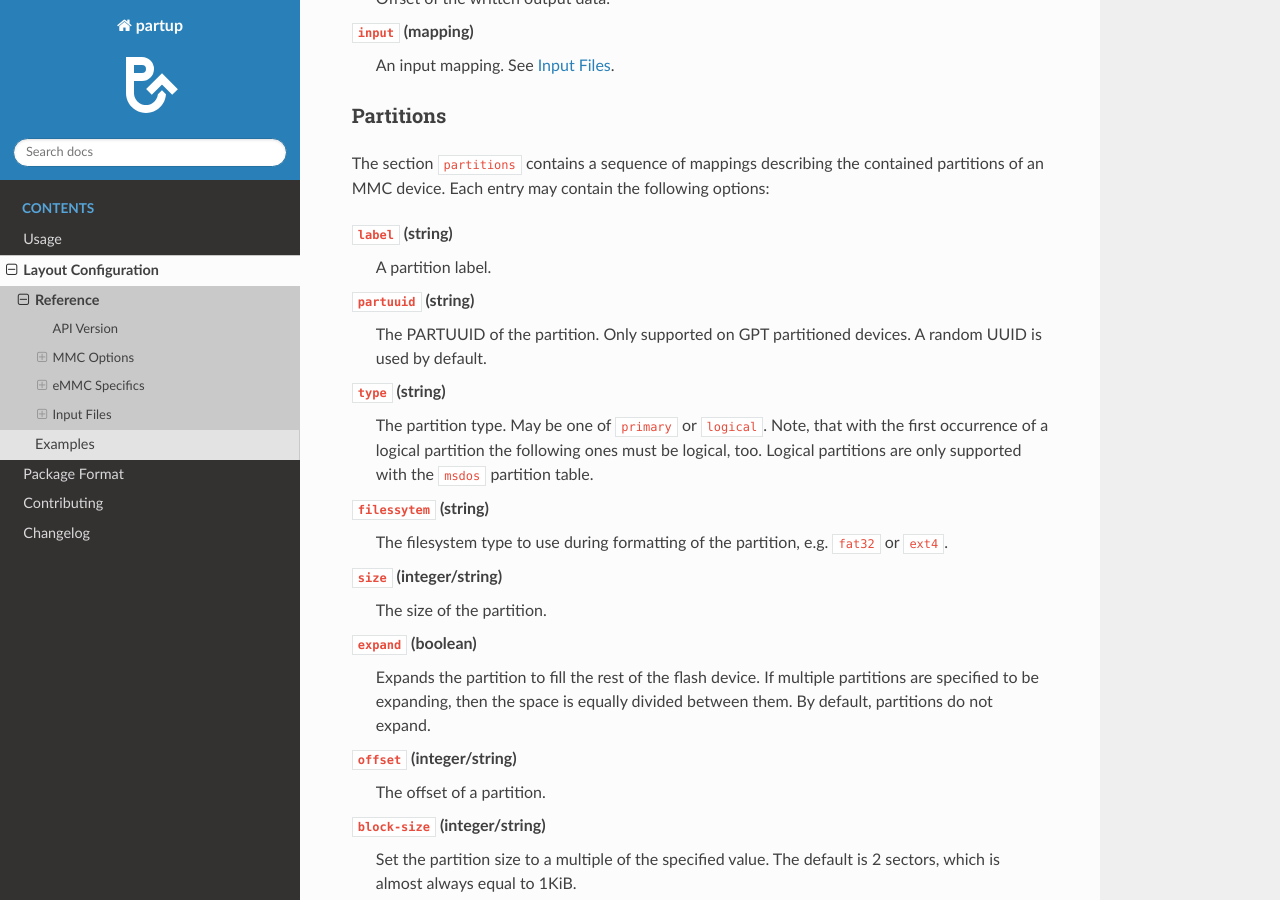
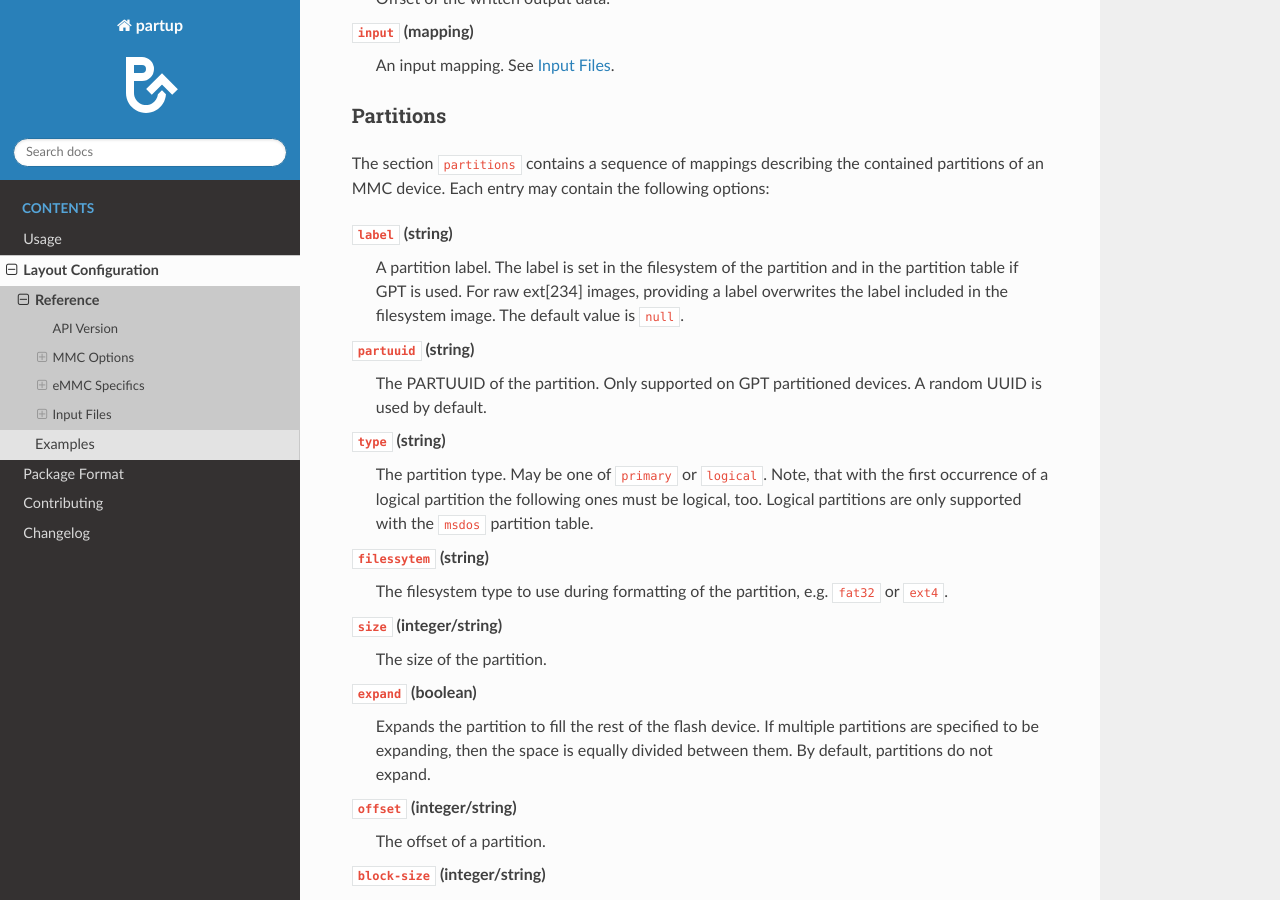
Before and after one commit to phytec/partup, a Sphinx documentation site: the page built from doc/layout-config-reference.rst, in a window 1280 px wide and 900 px high, scrolled down 994 px. Built offline with Sphinx 7.4.7 and the Read the Docs theme 2.0.0, drawn with Linux system fonts in a browser that asks for light colours.

Commit message:
doc: layout-config-reference: Describe how label is applied
Signed-off-by: Leonard Anderweit <l.anderweit@phytec.de>

```diff
--- a/doc/layout-config-reference.rst
+++ b/doc/layout-config-reference.rst
@@ -54,7 +54,10 @@ contained partitions of an MMC device. Each entry may contain the following
 options:
 
 ``label`` (string)
-   A partition label.
+   A partition label. The label is set in the filesystem of the partition and in
+   the partition table if GPT is used. For raw ext[234] images, providing a
+   label overwrites the label included in the filesystem image.
+   The default value is ``null``.
 
 ``partuuid`` (string)
    The PARTUUID of the partition. Only supported on GPT partitioned devices. A
```
